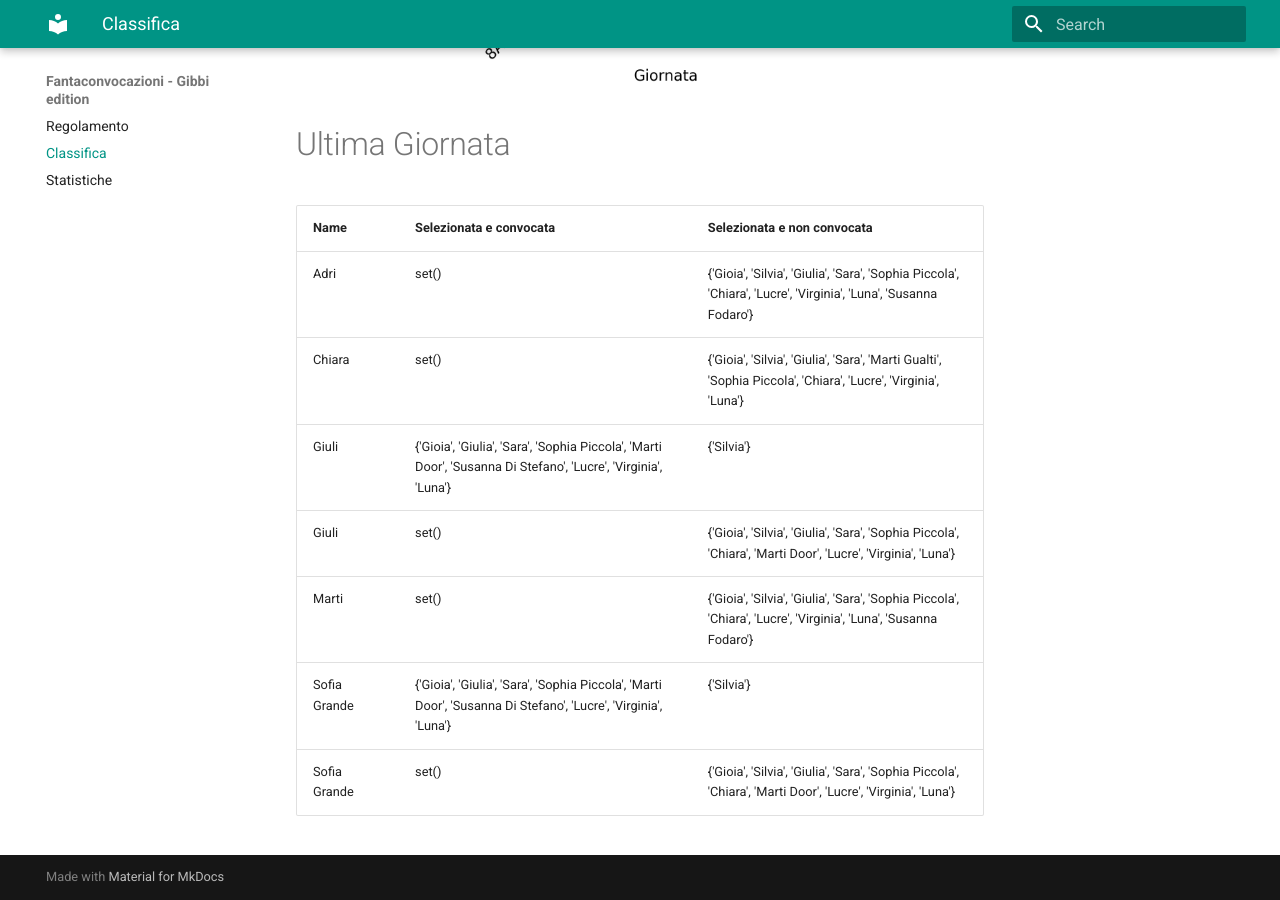
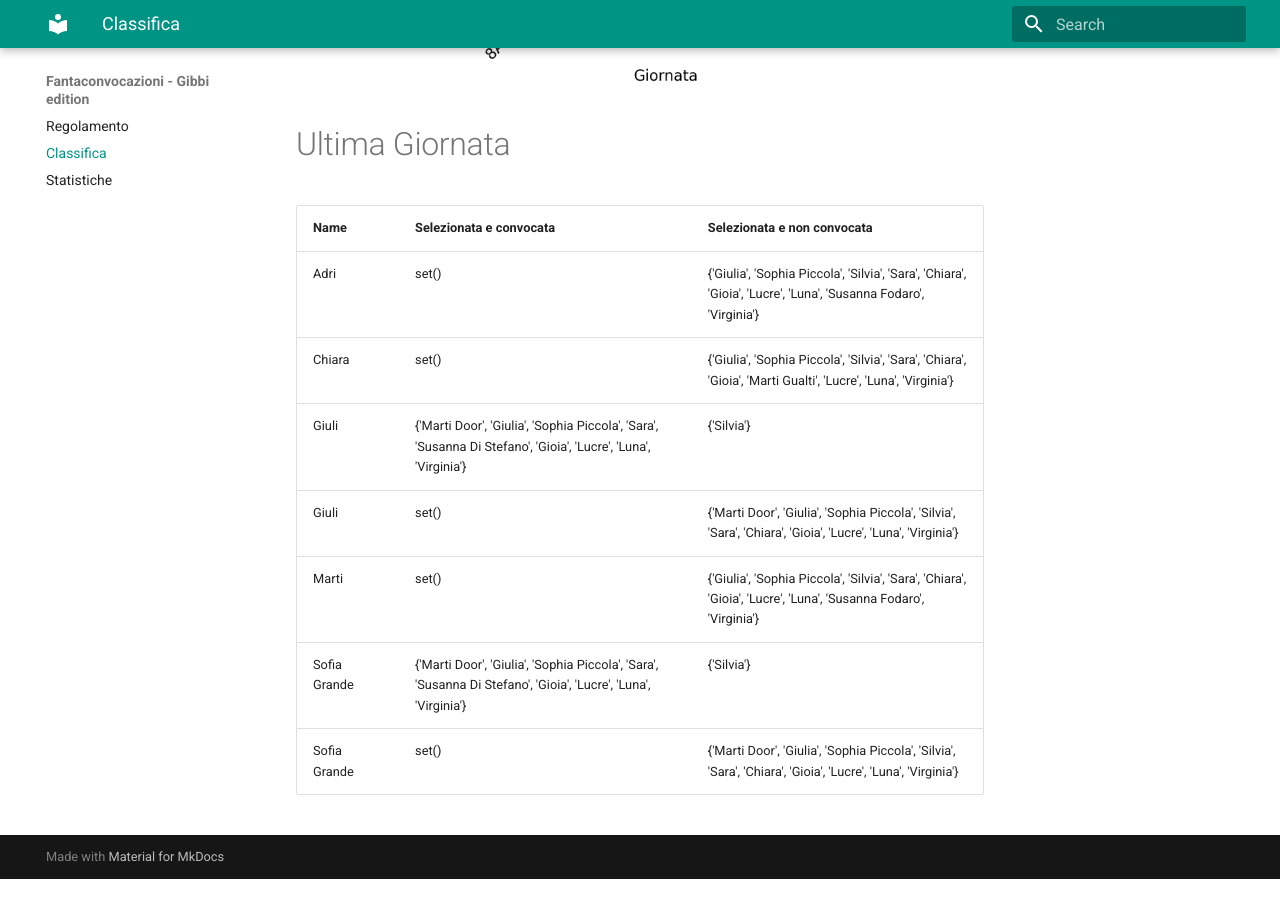
Before and after one commit to martinig94/fantagibbi, an MkDocs documentation site: the page built from docs/Classifica.md, in a window 1280 px wide and 900 px high, scrolled down 1024 px. Built offline with MkDocs 1.6.1 and Material for MkDocs 9.7.7, drawn with Linux system fonts in a browser that asks for light colours; after the commit the page ends 1903 px from its top, so only the background shows below that.

Commit message:
Auto-update from main.py

```diff
--- a/docs/Classifica.md
+++ b/docs/Classifica.md
@@ -18,11 +18,11 @@
 <!-- START_TABLE CORRECT -->
 | Name         | Selezionata e convocata                                                                                        | Selezionata e non convocata                                                                                      |
 |:-------------|:---------------------------------------------------------------------------------------------------------------|:-----------------------------------------------------------------------------------------------------------------|
-| Adri         | set()                                                                                                          | {'Gioia', 'Silvia', 'Giulia', 'Sara', 'Sophia Piccola', 'Chiara', 'Lucre', 'Virginia', 'Luna', 'Susanna Fodaro'} |
-| Chiara       | set()                                                                                                          | {'Gioia', 'Silvia', 'Giulia', 'Sara', 'Marti Gualti', 'Sophia Piccola', 'Chiara', 'Lucre', 'Virginia', 'Luna'}   |
-| Giuli        | {'Gioia', 'Giulia', 'Sara', 'Sophia Piccola', 'Marti Door', 'Susanna Di Stefano', 'Lucre', 'Virginia', 'Luna'} | {'Silvia'}                                                                                                       |
-| Giuli        | set()                                                                                                          | {'Gioia', 'Silvia', 'Giulia', 'Sara', 'Sophia Piccola', 'Chiara', 'Marti Door', 'Lucre', 'Virginia', 'Luna'}     |
-| Marti        | set()                                                                                                          | {'Gioia', 'Silvia', 'Giulia', 'Sara', 'Sophia Piccola', 'Chiara', 'Lucre', 'Virginia', 'Luna', 'Susanna Fodaro'} |
-| Sofia Grande | {'Gioia', 'Giulia', 'Sara', 'Sophia Piccola', 'Marti Door', 'Susanna Di Stefano', 'Lucre', 'Virginia', 'Luna'} | {'Silvia'}                                                                                                       |
-| Sofia Grande | set()                                                                                                          | {'Gioia', 'Silvia', 'Giulia', 'Sara', 'Sophia Piccola', 'Chiara', 'Marti Door', 'Lucre', 'Virginia', 'Luna'}     |
+| Adri         | set()                                                                                                          | {'Giulia', 'Sophia Piccola', 'Silvia', 'Sara', 'Chiara', 'Gioia', 'Lucre', 'Luna', 'Susanna Fodaro', 'Virginia'} |
+| Chiara       | set()                                                                                                          | {'Giulia', 'Sophia Piccola', 'Silvia', 'Sara', 'Chiara', 'Gioia', 'Marti Gualti', 'Lucre', 'Luna', 'Virginia'}   |
+| Giuli        | {'Marti Door', 'Giulia', 'Sophia Piccola', 'Sara', 'Susanna Di Stefano', 'Gioia', 'Lucre', 'Luna', 'Virginia'} | {'Silvia'}                                                                                                       |
+| Giuli        | set()                                                                                                          | {'Marti Door', 'Giulia', 'Sophia Piccola', 'Silvia', 'Sara', 'Chiara', 'Gioia', 'Lucre', 'Luna', 'Virginia'}     |
+| Marti        | set()                                                                                                          | {'Giulia', 'Sophia Piccola', 'Silvia', 'Sara', 'Chiara', 'Gioia', 'Lucre', 'Luna', 'Susanna Fodaro', 'Virginia'} |
+| Sofia Grande | {'Marti Door', 'Giulia', 'Sophia Piccola', 'Sara', 'Susanna Di Stefano', 'Gioia', 'Lucre', 'Luna', 'Virginia'} | {'Silvia'}                                                                                                       |
+| Sofia Grande | set()                                                                                                          | {'Marti Door', 'Giulia', 'Sophia Piccola', 'Silvia', 'Sara', 'Chiara', 'Gioia', 'Lucre', 'Luna', 'Virginia'}     |
 <!-- END_TABLE CORRECT -->
```
